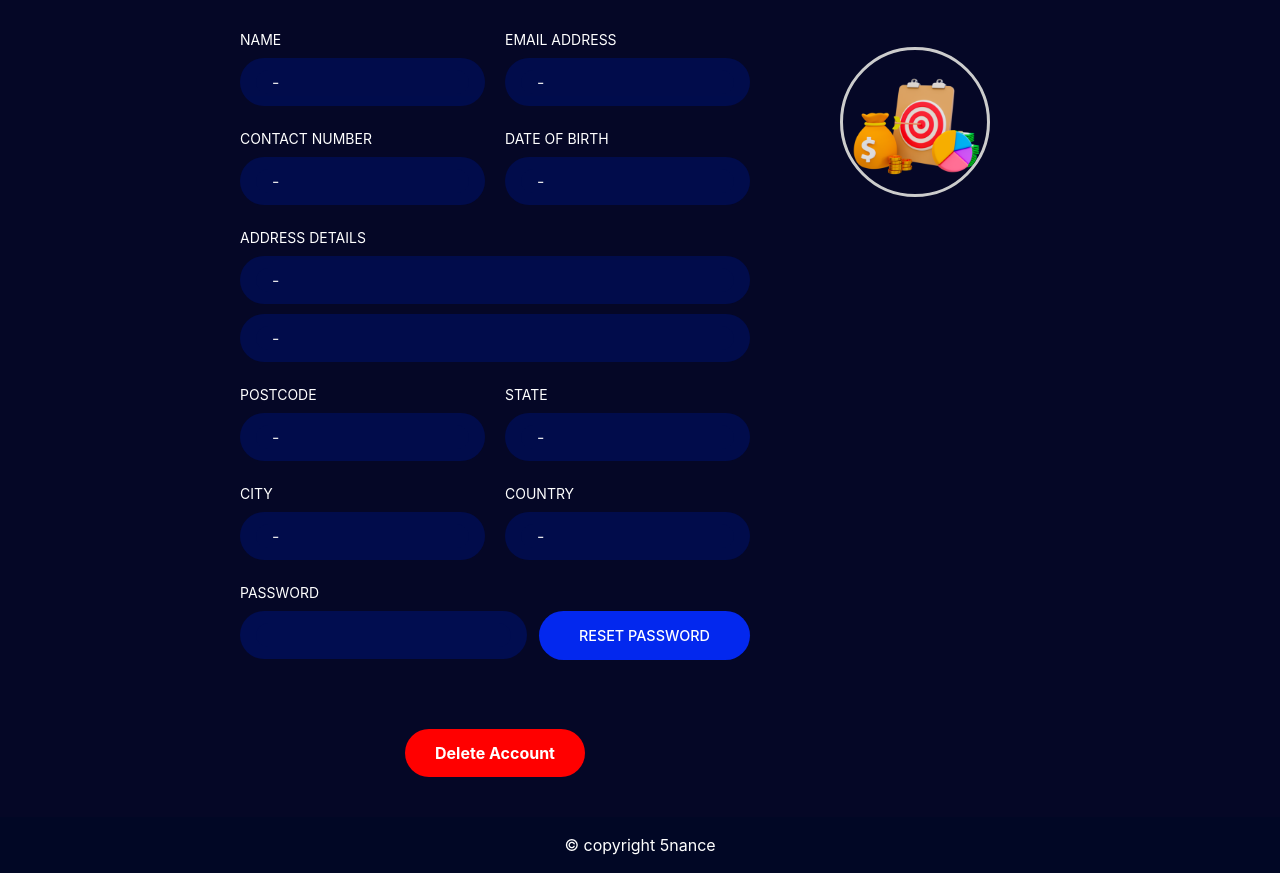
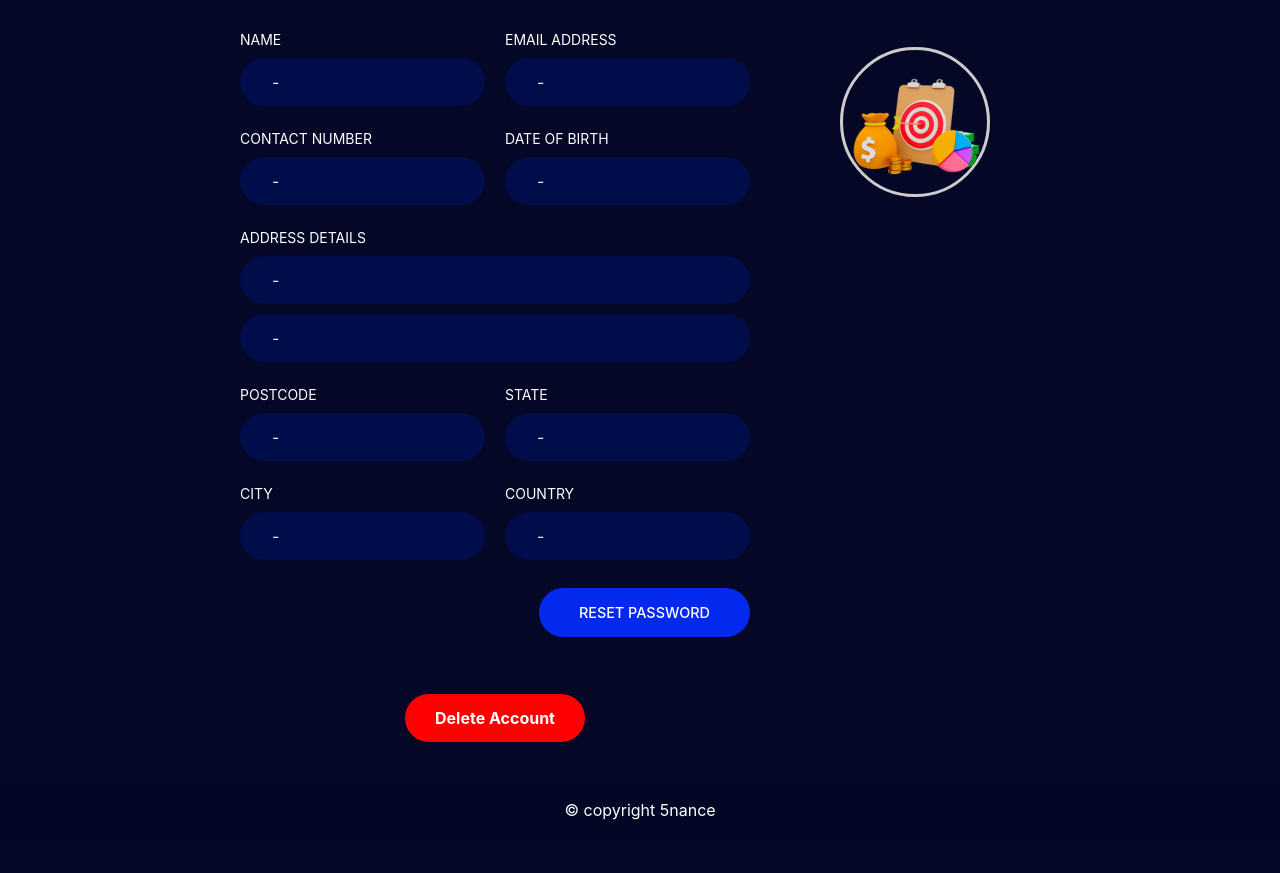
Before and after one commit to jianming0227/5nance, a website: page frontend/view-profile.html in a window 1280 px wide. Shown: the part 159-1032 px from the top of the page. After the commit the page ends 997 px from the top, so only its background shows below. Drawn offline with nearby package versions, Linux system fonts and the light colour scheme.

Commit message:
password

```diff
--- a/frontend/view-profile.html
+++ b/frontend/view-profile.html
@@ -1,19 +1,21 @@
 <!DOCTYPE html>
 <html lang="en">
+
 <head>
     <meta charset="UTF-8">
     <meta name="viewport" content="width=device-width, initial-scale=1.0">
     <title>5NANCE - My Profile</title>
-     <!-- Bootstrap CSS -->
+    <!-- Bootstrap CSS -->
     <link href="https://cdn.jsdelivr.net/npm/bootstrap@5.3.0/dist/css/bootstrap.min.css" rel="stylesheet">
     <link href="https://cdn.jsdelivr.net/npm/bootstrap-icons@1.10.5/font/bootstrap-icons.css" rel="stylesheet">
     <link rel="stylesheet" href="css/profile.css">
     <link href="css/nav.css" rel="stylesheet">
 </head>
+
 <body>
     <div class="container">
- <!-- Navbar -->
-<div id="navbar-placeholder"></div>
+        <!-- Navbar -->
+        <div id="navbar-placeholder"></div>
 
         <!-- Main Content -->
         <main>
@@ -99,15 +101,8 @@
 
                     <!-- Password Field -->
                     <div class="form-group password-group">
-                        <label for="password" class="form-label">PASSWORD</label>
-                        <div class="password-container">
-                            <div class="input-container password-field">
-                                <input id="password" type="password" class="form-input" readonly>
-                            </div>
-                            <div class="reset-password">
-                                <a href="reset-password.html" class="reset-password-button">RESET PASSWORD</a>
-                            </div>
-
+                        <div class="reset-password" style="margin-top: 20px; text-align: right;">
+                            <a href="reset-password.html" class="reset-password-button">RESET PASSWORD</a>
                         </div>
                     </div>
 
@@ -134,6 +129,7 @@
 </body>
 <!-- Footer -->
 <footer class="text-center py-3 text-white" style="background-color: #010725;">
-  &copy; copyright 5nance <span id="year"></span>
+    &copy; copyright 5nance <span id="year"></span>
 </footer>
+
 </html>
```
